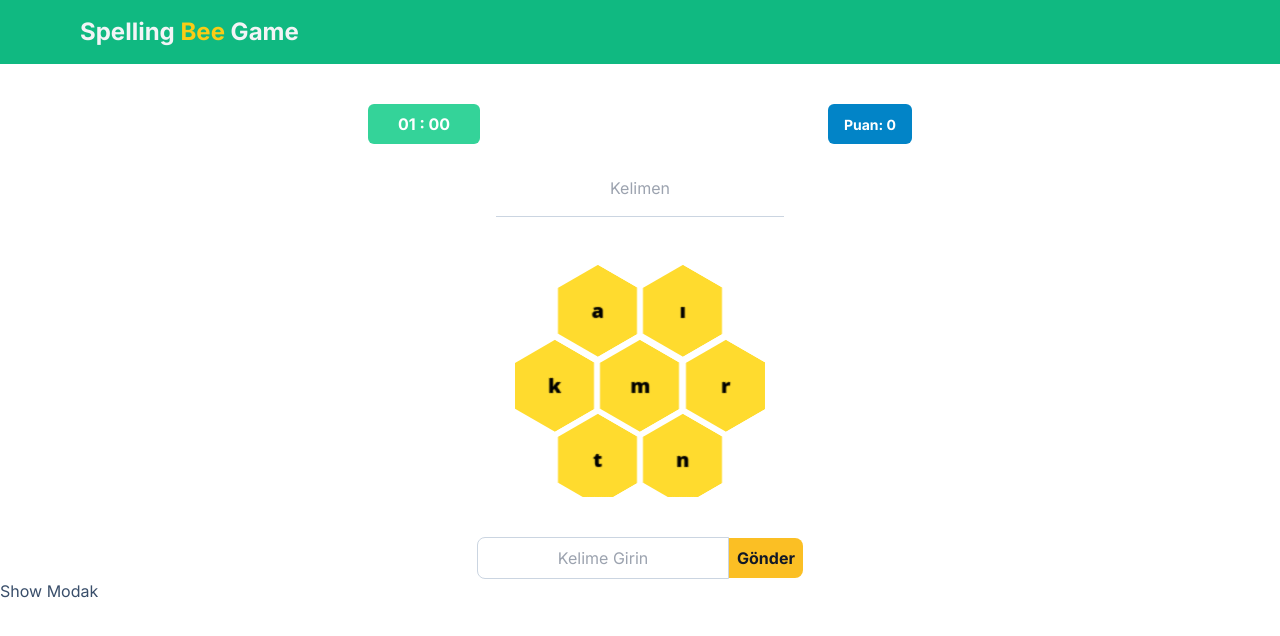
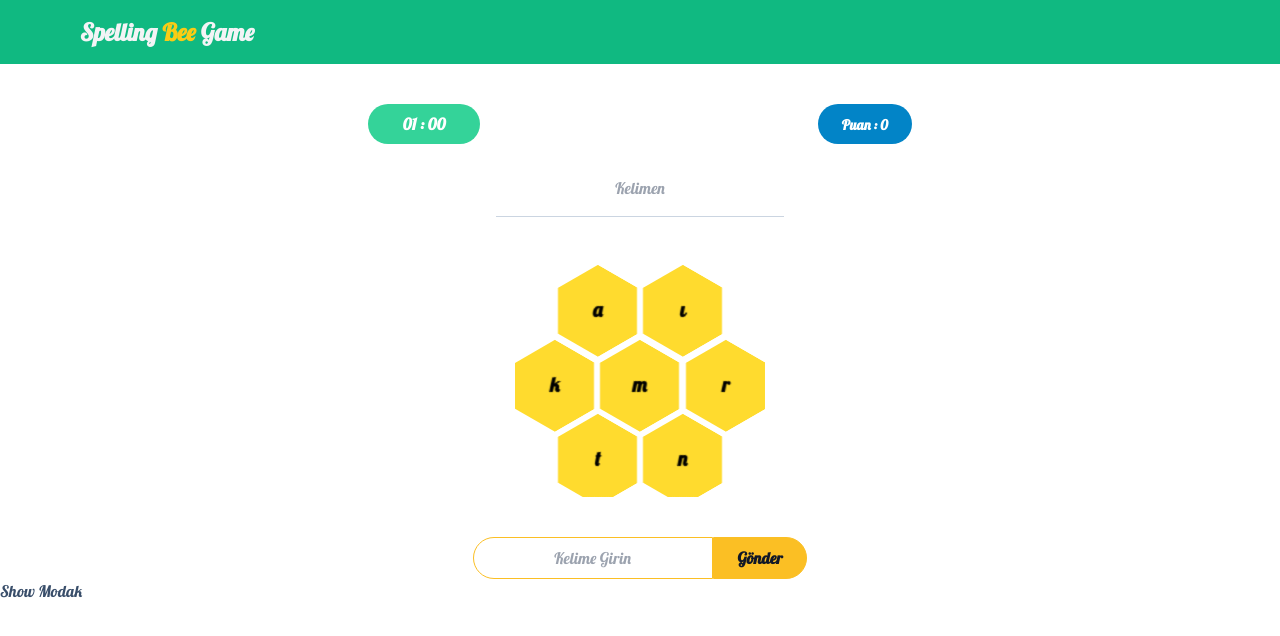
Before and after one commit to musayar9/Spelling-Bee, a Next.js app: page /turkish in a window 1280 px wide. Shown: the top 636 px of the page. Built offline with nearby package versions, Linux system fonts and the light colour scheme.

Commit message:
add lobster font

```diff
--- a/src/app/globals.css
+++ b/src/app/globals.css
@@ -1,6 +1,8 @@
 @tailwind base;
 @tailwind components;
 @tailwind utilities;
+
+
 
 #hexGrid {
   display: grid;
@@ -27,7 +29,7 @@
 .hex::after {
   content: "";
   display: block;
-  padding-bottom:86.602%; /* = 100 / tan(60) * 1.5 */
+  padding-bottom: 86.602%; /* = 100 / tan(60) * 1.5 */
 }
 
 .hexIn {
@@ -78,7 +80,7 @@
   font-weight: 800;
   font-size: 1.4em;
   color: #000;
-  font-family: "Open Sans", sans-serif;
+
 }
 
 .hexLink:hover p,
--- a/src/app/layout.js
+++ b/src/app/layout.js
@@ -1,8 +1,8 @@
-import { Inter } from "next/font/google";
+import { Lobster } from "next/font/google";
 import "./globals.css";
 import GameProvider from "@/context/Context";
 import Navbar from "@/components/Navbar";
-const inter = Inter({ subsets: ["latin"] });
+const lobster = Lobster({ weight: "400", subsets: ["latin"] });
 
 export const metadata = {
   title: "Create Next App",
@@ -12,7 +12,8 @@ export const metadata = {
 export default function RootLayout({ children }) {
   return (
     <html lang="en">
-      <body className={inter.className}>
+
+      <body className={lobster.className}>
         <Navbar />
         <GameProvider>{children}</GameProvider>
       </body>
--- a/src/components/FormArea.jsx
+++ b/src/components/FormArea.jsx
@@ -8,7 +8,7 @@ const FormArea = ({ handleSubmit, language }) => {
       <form onSubmit={handleSubmit}>
         <input
           type="text"
-          className="border border-slate-300  p-2  rounded-s-lg text-center outline-yellow-400 "
+          className="border border-amber-400 p-2  rounded-s-full text-center outline-yellow-400 "
           value={words}
           disabled={isInput}
           placeholder={language === "turkish" ? "Kelime Girin" : "Enter Words"}
@@ -24,7 +24,7 @@ const FormArea = ({ handleSubmit, language }) => {
         <button
           type="submit"
           disabled={isInput}
-          className="rounded-e-lg  bg-amber-400 p-2 text-gray-900 font-bold hover:bg-amber-500 duration-150 ease-in-out"
+          className="rounded-e-full border border-amber-400  bg-amber-400 p-2 px-6 text-gray-900 font-bold hover:bg-amber-500 duration-150 ease-in-out"
         >
           {language === "turkish" ? "Gönder" : "Check"}
         </button>
--- a/src/components/Point.jsx
+++ b/src/components/Point.jsx
@@ -5,9 +5,9 @@ const Point = ({ language }) => {
   const { point, isCorrectPoint, filterWords } = useGlobalContext();
 
   return (
-    <div className="bg-sky-600 rounded-md px-4 py-2 text-white font-bold relative text-center">
-      <span className="text-sm">
-        {language === "turkish" ? "Puan" : "Score"}: {point}
+    <div className="bg-sky-600 rounded-full px-6 py-2 text-white font-bold relative text-center">
+      <span className="text-sm space-x-2">
+        {language === "turkish" ? "Puan" : "Score"} : {point}
       </span>
 
       <>
@@ -29,7 +29,7 @@ const Point = ({ language }) => {
             <span className="relative flex h-8 w-8">
               <span className="animate-ping absolute inline-flex h-full w-full rounded-full bg-red-400 opacity-75"></span>
               <span className="relative inline-flex items-center justify-center rounded-full h-8 w-8 p-2 text-[10px] bg-red-500">
-                {point >= 2 && <span>-2</span>}
+                { <span>-2</span>}
               </span>
             </span>
           </p>
--- a/src/components/RestartBtn.jsx
+++ b/src/components/RestartBtn.jsx
@@ -5,8 +5,8 @@ const RestartBtn = ({ language }) => {
 
   return (
     <button
-      className="  px-4 py-2  bg-rose-950 hover:bg-rose-800 duration-150
-         ease-in-out rounded-sm text-sm text-white"
+      className="rounded-full  px-6 py-2  bg-rose-950 hover:bg-rose-800 duration-150
+         ease-in-out  text-sm text-white"
       onClick={handleRestart}
     >
       {language === "turkish" ? "Tekrar Oyna" : "Play Again"}
--- a/src/components/ResultModal.jsx
+++ b/src/components/ResultModal.jsx
@@ -15,7 +15,7 @@ const ResultModal = ({ dictionary, language }) => {
               {/* Modal content */}
               <div className="relative     ">
                 <div className="flex items-center ">
-                  <p className="text-2xl mx-auto  pl-4">
+                  <p className="text-2xl mx-auto  pl-4 ">
                     {language === "turkish" ? "Puanınız" : "Your Score"}
                   </p>
                   <button
@@ -79,8 +79,8 @@ const ResultModal = ({ dictionary, language }) => {
                   </ul>
                   <div className="flex items-center justify-center space-x-4 mt-5 text-sm">
                     <p className="text-2xl font-semibold">
-
-                      {language === "turkish" ? "Toplam Puan" : " Total Point"} =
+                      {language === "turkish" ? "Toplam Puan" : " Total Point"}{" "}
+                      =
                       <span className="font-bold pl-2 text-4xl text-amber-500">
                         {point}
                       </span>
@@ -89,7 +89,7 @@ const ResultModal = ({ dictionary, language }) => {
                 </div>
                 <div className="mt-4 flex items-center justify-end">
                   {" "}
-                  <RestartBtn />
+                  <RestartBtn language={language}/>
                 </div>
               </div>
             </div>
--- a/src/components/Timer.jsx
+++ b/src/components/Timer.jsx
@@ -4,7 +4,7 @@ const Timer = () => {
   const { timer, isCorrect } = useGlobalContext();
 
   return (
-    <div className="bg-emerald-400 rounded-md  w-28 p-2 text-white font-bold text-center relative">
+    <div className="bg-emerald-400 rounded-full  w-28 p-2 text-white font-bold text-center relative">
       <span className="">{formattedTime(timer)}</span>{" "}
       {isCorrect && (
         <>
--- a/src/components/WordsTable.jsx
+++ b/src/components/WordsTable.jsx
@@ -13,7 +13,7 @@ const WordsTable = ({ language }) => {
       {matchWords.length > 0 && (
         <div className="relative">
           <button
-            className="btn "
+            className="btn rounded-full px-6 py-2"
             onClick={() => document.getElementById("my_modal_4").showModal()}
           >
             {language === "turkish" ? "Kelimelerin" : "Show Words"}
```
